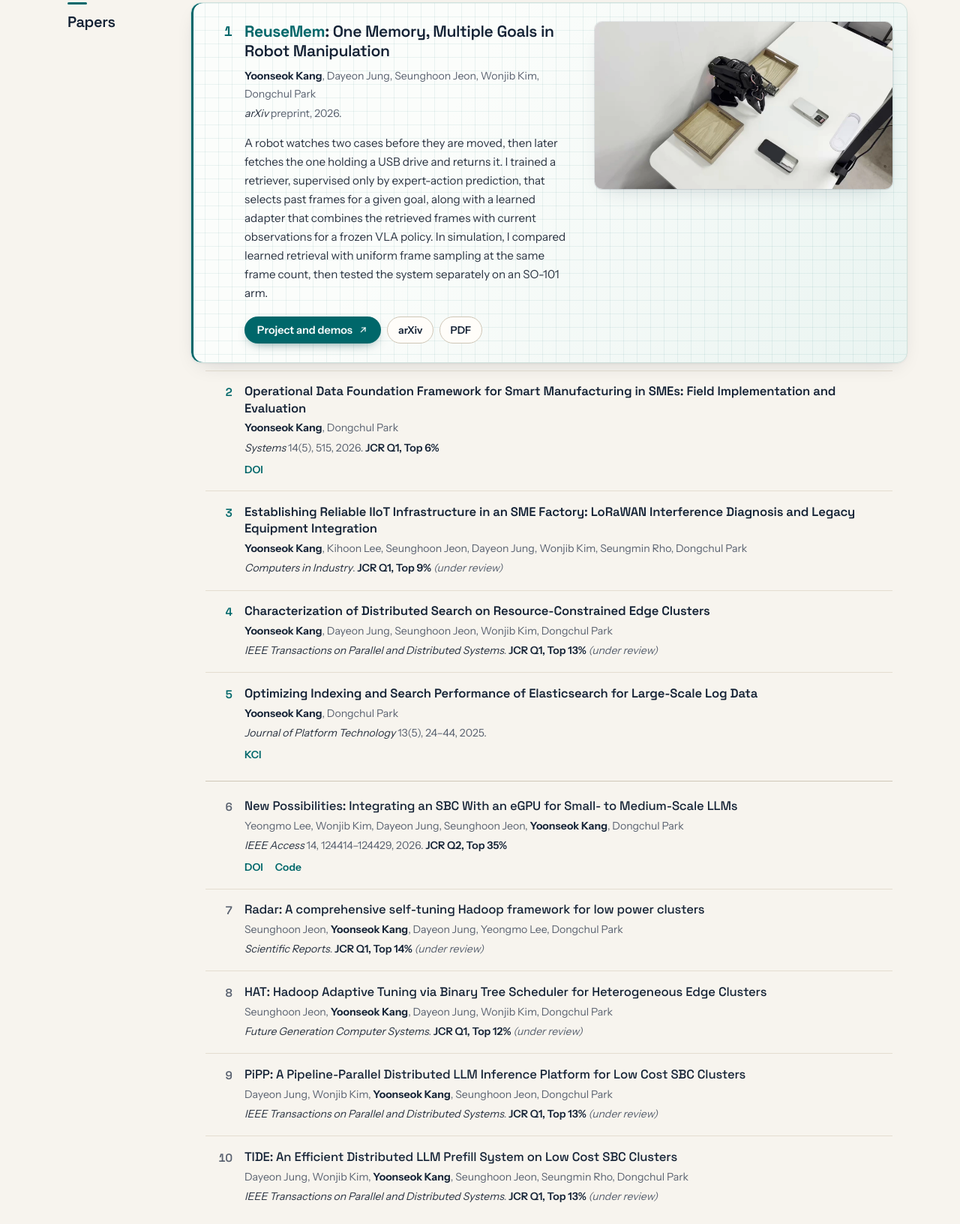
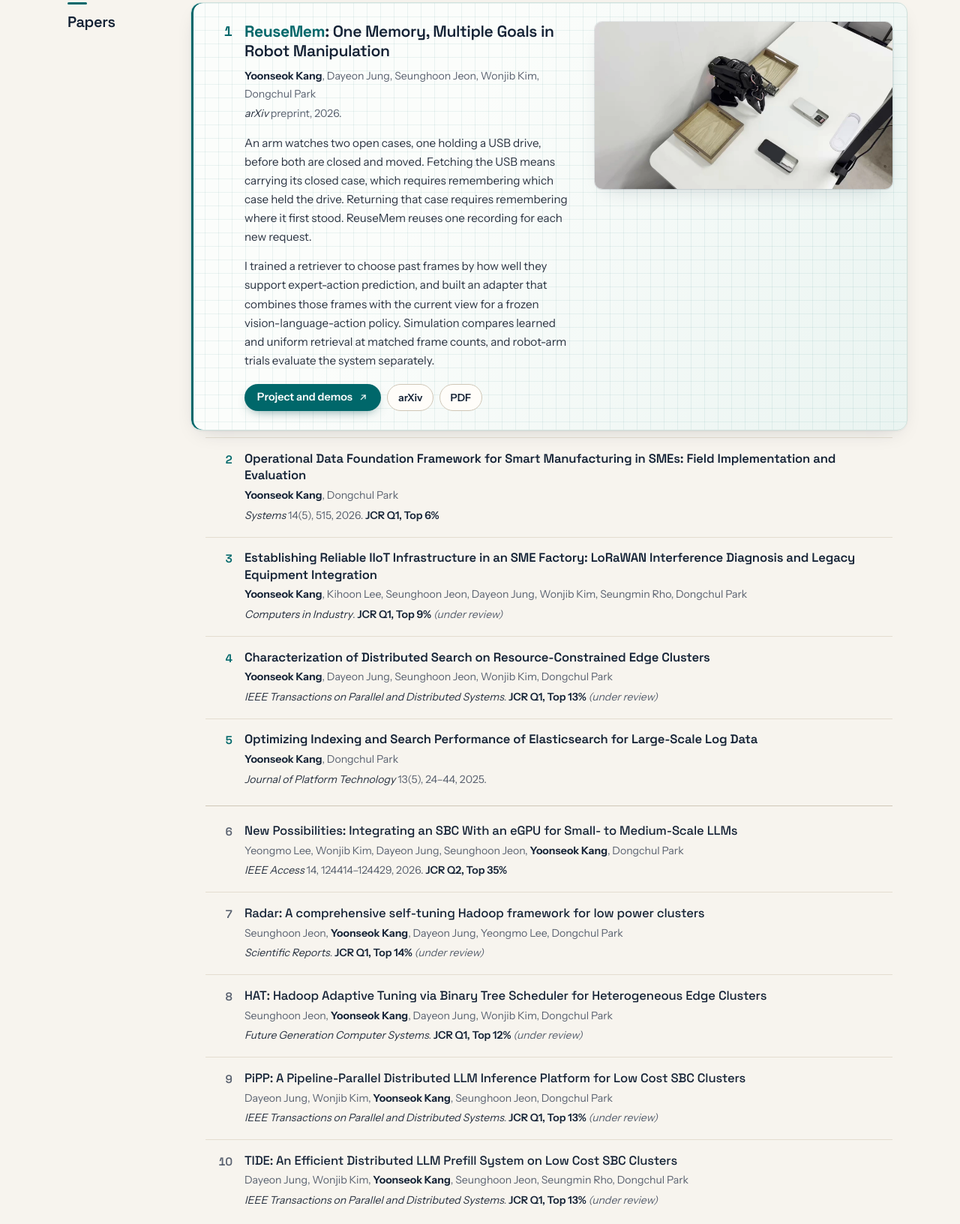
Before and after one commit to yoondol/yoondol.github.io, a plain HTML site: page index.html in a window 1280 px wide. Shown: the part 579-2211 px from the top of the page at 75% size. Drawn offline with Linux system fonts and the light colour scheme.

Commit message:
Clarify ReuseMem and simplify publication links

```diff
--- a/index.html
+++ b/index.html
@@ -98,7 +98,8 @@
               <h3><a href="https://yoondol.github.io/reusemem/"><span class="lead-name">ReuseMem</span>: One Memory, Multiple Goals in Robot Manipulation</a></h3>
               <p class="authors"><strong>Yoonseok Kang</strong>, Dayeon Jung, Seunghoon Jeon, Wonjib Kim, Dongchul Park</p>
               <p class="venue"><cite>arXiv</cite> preprint, 2026.</p>
-              <p class="summary">A robot watches two cases before they are moved, then later fetches the one holding a USB drive and returns it. I trained a retriever, supervised only by expert-action prediction, that selects past frames for a given goal, along with a learned adapter that combines the retrieved frames with current observations for a frozen VLA policy. In simulation, I compared learned retrieval with uniform frame sampling at the same frame count, then tested the system separately on an SO-101 arm.</p>
+              <p class="summary">An arm watches two open cases, one holding a USB drive, before both are closed and moved. Fetching the USB means carrying its closed case, which requires remembering which case held the drive. Returning that case requires remembering where it first stood. ReuseMem reuses one recording for each new request.</p>
+              <p class="summary">I trained a retriever to choose past frames by how well they support expert-action prediction, and built an adapter that combines those frames with the current view for a frozen vision-language-action policy. Simulation compares learned and uniform retrieval at matched frame counts, and robot-arm trials evaluate the system separately.</p>
               <p class="links"><a class="cta" href="https://yoondol.github.io/reusemem/">Project and demos<svg class="icon" aria-hidden="true" focusable="false"><use href="#i-out"/></svg></a><a class="chip" href="https://arxiv.org/abs/2611.21115">arXiv</a><a class="chip" href="https://arxiv.org/pdf/2611.21115">PDF</a></p>
             </div>
             <figure class="spot-fig">
@@ -113,7 +114,6 @@
             <h3><a href="https://doi.org/10.3390/systems14050515">Operational Data Foundation Framework for Smart Manufacturing in SMEs: Field Implementation and Evaluation</a></h3>
             <p class="authors"><strong>Yoonseok Kang</strong>, Dongchul Park</p>
             <p class="venue"><cite>Systems</cite> 14(5), 515, 2026. <span class="jcr">JCR Q1, Top 6%</span></p>
-            <p class="links"><a href="https://doi.org/10.3390/systems14050515">DOI</a></p>
           </div>
         </li>
 
@@ -141,7 +141,6 @@
             <h3><a href="https://www.kci.go.kr/kciportal/ci/sereArticleSearch/ciSereArtiView.kci?sereArticleSearchBean.artiId=ART003261094">Optimizing Indexing and Search Performance of Elasticsearch for Large-Scale Log Data</a></h3>
             <p class="authors"><strong>Yoonseok Kang</strong>, Dongchul Park</p>
             <p class="venue"><cite>Journal of Platform Technology</cite> 13(5), 24–44, 2025.</p>
-            <p class="links"><a href="https://www.kci.go.kr/kciportal/ci/sereArticleSearch/ciSereArtiView.kci?sereArticleSearchBean.artiId=ART003261094">KCI</a></p>
           </div>
         </li>
 
@@ -151,7 +150,6 @@
             <h3><a href="https://doi.org/10.1109/ACCESS.2026.3722613">New Possibilities: Integrating an SBC With an eGPU for Small- to Medium-Scale LLMs</a></h3>
             <p class="authors">Yeongmo Lee, Wonjib Kim, Dayeon Jung, Seunghoon Jeon, <strong>Yoonseok Kang</strong>, Dongchul Park</p>
             <p class="venue"><cite>IEEE Access</cite> 14, 124414–124429, 2026. <span class="jcr">JCR Q2, Top 35%</span></p>
-            <p class="links"><a href="https://doi.org/10.1109/ACCESS.2026.3722613">DOI</a><a href="https://github.com/Data-Computing-Systems-Lab/sbc-egpu-llm">Code</a></p>
           </div>
         </li>
 
@@ -209,7 +207,6 @@
           <h3>B.Eng. in Data Science and B.Ed. in Education</h3>
           <p class="school">Chung-Ang University, Seoul</p>
           <p class="gpa"><span>GPA</span> <strong>4.15</strong> / 4.50</p>
-          <p class="note">One cumulative GPA covering both degrees</p>
         </article>
       </div>
     </section>
```
